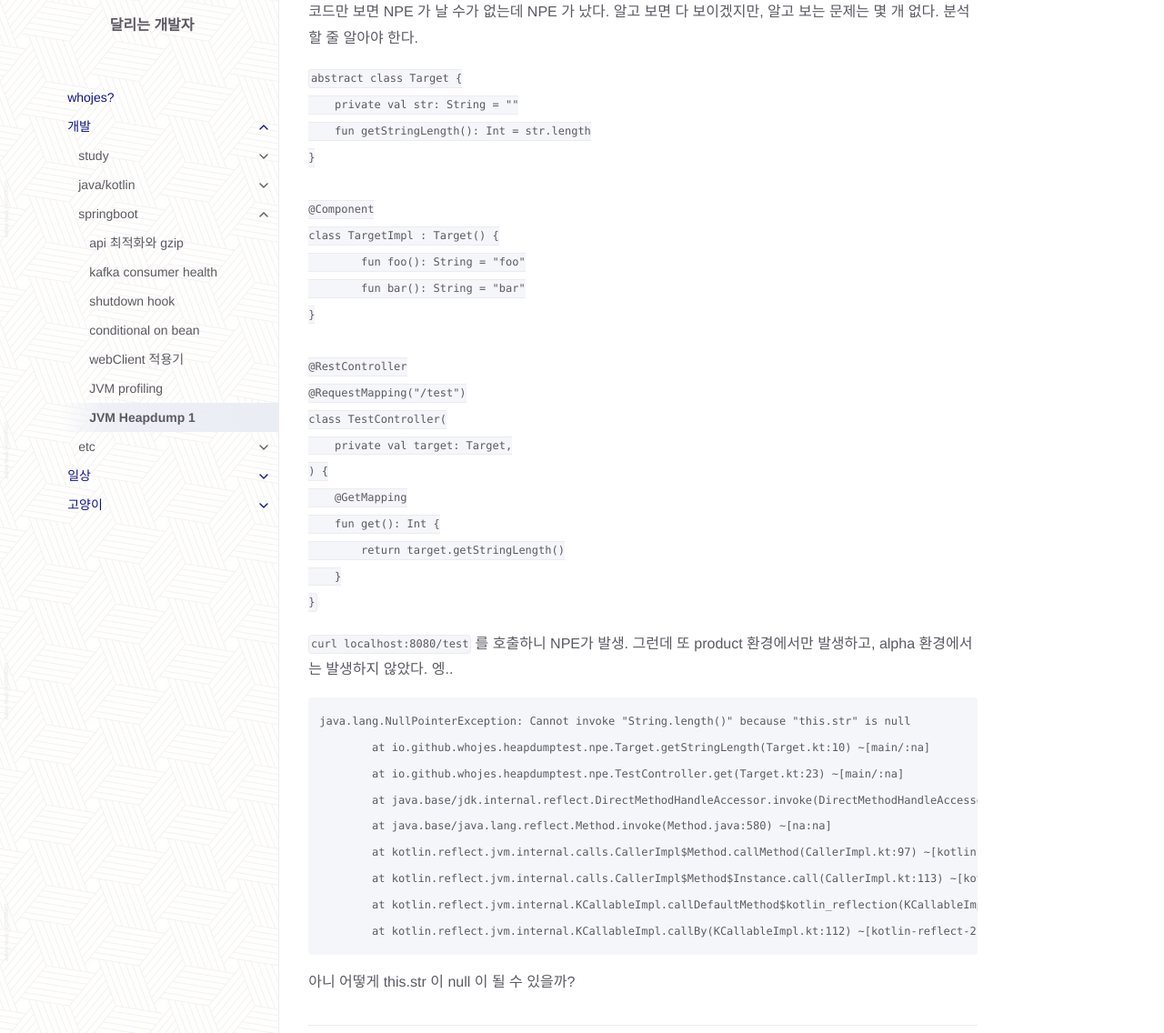
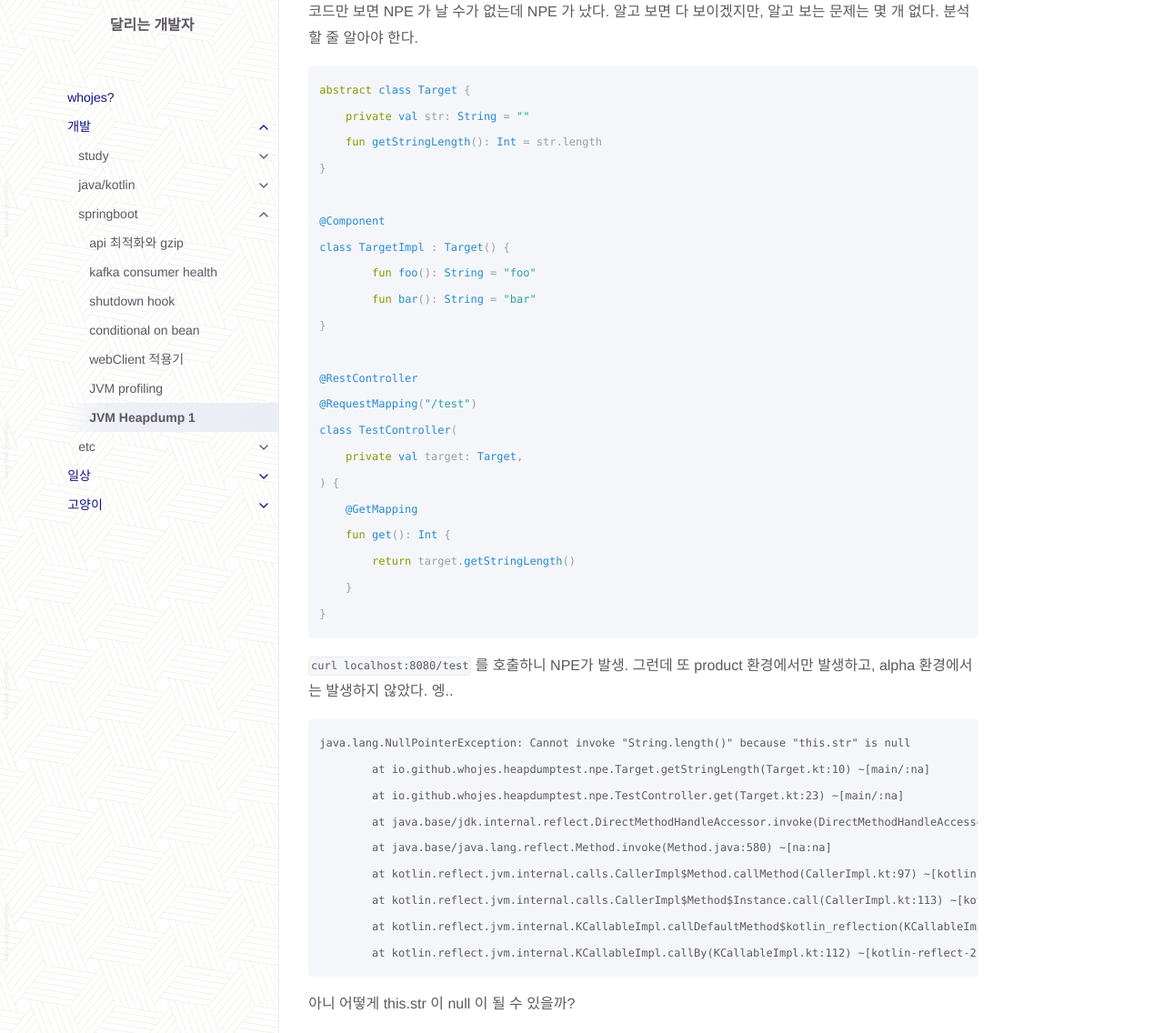
Before and after one commit to whojes/whojes.github.io, a Jekyll site: the page built from docs/develop/springboot/heapdump1-npe.md, in a window 1280 px wide and 1400 px high, cut to the strip 264-1400 px from the top of the window. Shown: the whole strip at 91% size. Built offline with Jekyll 4.4.1, drawn with Linux system fonts in a browser that asks for light colours.

Commit message:
automessage

````diff
--- a/docs/develop/springboot/heapdump1-npe.md
+++ b/docs/develop/springboot/heapdump1-npe.md
@@ -13,7 +13,7 @@ permalink: develop/springboot/heapdump1-npe
 
 코드만 보면 NPE 가 날 수가 없는데 NPE 가 났다. 알고 보면 다 보이겠지만, 알고 보는 문제는 몇 개 없다. 분석할 줄 알아야 한다.
 
-```kt
+```kotlin
 abstract class Target {
     private val str: String = ""
     fun getStringLength(): Int = str.length
````
